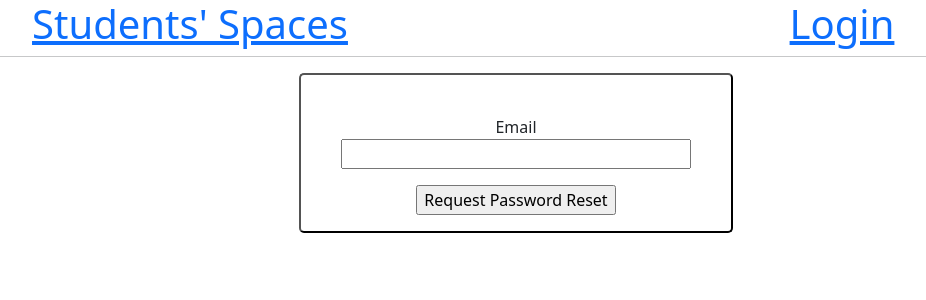
After one commit to GitauHarrison/chapter14_working_with_emails_keira, a Flask app: page /request-password-reset in a window 1280 px wide. The commit adds this page. Shown: the top 300 px of the page, without its empty margins (124-1050 px from the left). Run offline with Flask 3, Linux system fonts and the light colour scheme; parts of the project's set-up code (start-up, migrations or seed data) failed here and were passed over.

Commit message:
This is about working with emails

```diff
--- a/app/forms.py
+++ b/app/forms.py
@@ -1,6 +1,6 @@
 from flask_wtf import FlaskForm
 from wtforms import StringField, SubmitField, PasswordField, SelectField, BooleanField, TextAreaField
-from wtforms.validators import DataRequired, Length, Email, EqualTo, Email, ValidationError
+from wtforms.validators import DataRequired, Length, Email, EqualTo, Email, ValidationError, EqualTo
 from app.models import User
 
 class EditProfileForm(FlaskForm):
@@ -65,3 +65,11 @@ class PostForm(FlaskForm):
 
 class ResetPasswordRequestForm(FlaskForm):
     email = StringField('Email', validators= [DataRequired(), Length(1, 64), Email()])
+    submit = SubmitField('Request Password Reset')
+
+class ResetPasswordForm(FlaskForm):
+    password = PasswordField('Password', validators=[DataRequired()])
+    confirm_password = PasswordField(
+        'Confirm Password', validators=[DataRequired(),EqualTo('password')]
+    )
+    submit = SubmitField('Reset Password')
--- a/app/routes.py
+++ b/app/routes.py
@@ -3,8 +3,35 @@ from app.models import User, Post
 from flask_login import login_user, logout_user, login_required, current_user
 from flask import render_template, flash, redirect, url_for, request
 from flask import render_template
-from app.forms import RegisterForm, AddProductForm, LoginForm, RegisterForm, EditProfileForm, PostForm
+from app.forms import RegisterForm, AddProductForm, LoginForm, RegisterForm, EditProfileForm, PostForm, ResetPasswordRequestForm,ResetPasswordForm
 from datetime import datetime
+from app.email import send_password_reset_email
+
+@app.before_request
+def before_request():
+    if current_user.is_authenticated:
+        current_user.last_seen = datetime.now()
+        db.session.commit()
+
+@app.route('/reset-password/<token>', methods=['GET','POST'])
+def reset_password(token):
+    """Reset password URL"""
+    if current_user.is_authenticated:
+        return redirect(url_for('index'))
+    user = User.verify_reset_password_token(token)
+    if not user:
+        return redirect(url_for('index'))
+    form = ResetPasswordForm()
+    if form.validate_on_submit():
+        user.set_password(form.password.data)
+        db.session.commit()
+        flash("Your Password Has Been Reset ")
+        return redirect(url_for('login'))
+    return render_template(
+       'reset_password.html',
+        title='Reset Password',
+        form=form
+)
 
 @app.route('/', methods=['GET', 'POST'])
 @app.route('/home', methods=['GET', 'POST'])
@@ -133,16 +160,26 @@ def register():
 
 
 
-@app.route('/add_product', methods=['GET','POST'])
-def add_product():
 
 
-    """Add Product URL"""
-    form = AddProductForm()
-    if form.validate_on_submit():
-        flash(f'Product added ')
-        return redirect(url_for('index'))
-    return render_template('add_product.html', title='Add Product Page', form=form)
+@app.route('/request-password-reset', methods=['GET','POST'])
+def request_password_reset():
 
 
+    """Request Password Reset URL"""
+    if current_user.is_authenticated:
+        return redirect(url_for('index'))
+    form = ResetPasswordRequestForm()
+    if form.validate_on_submit():
+        user = User.query.filter_by(email=form.email.data).first()
+        if user:
+            send_password_reset_email(user)
+        flash("Kindly Check your email adress for further instructions")
+        return redirect(url_for('login'))
+    return render_template(
+        'request_password_reset.html',
+        title="Request Password Reset",
+        form=form
+    )
+
 #
--- a/app/templates/login.html
+++ b/app/templates/login.html
@@ -56,7 +56,7 @@
             <div class="text-sm">
                 <p>
                     Forgot Password?
-                    <a href="#"> Reset Here</a>
+                    <a href="{{url_for('request_password_reset')}}"> Reset Here</a>
                 </p>
             </div>
 
--- /dev/null
+++ b/app/templates/request_password_reset.html
@@ -0,0 +1,40 @@
+{% extends 'base.html' %}
+{% block content %}
+<div class="row">
+    <div class="col-md-4">
+        <!-- Empty Column -->
+
+    </div>
+
+        <div class="col-md-4 great">
+
+            <form action="" method="post" novalidate>
+                {{ form.hidden_tag() }}
+
+
+                <p>
+                    {{ form.email.label }} <br>
+                    {{ form.email(size=32)}}<br>
+                    {% for error in form.email.errors %}
+                    <span style="color: red;">
+                        {{ error }}
+                    </span>
+                    {% endfor %}
+
+                </p>
+
+
+
+                <p>
+                    {{ form.submit() }}
+                </p>
+            </form>
+        </div>
+        </div>
+        <div class="col-md-4">
+            <!-- Empty Column -->
+        </div>
+    </div>
+
+
+{% endblock %}
```
Also changed, not shown: app/email.py (added, +34 -0 lines), app/models.py (+21 -1 lines), app/templates/email/reset_password.html (added, +14 -0 lines), app/templates/email/reset_password.txt (added, +8 -0 lines), app/templates/reset_password.html (added, +49 -0 lines), app.db, 10 other files.
